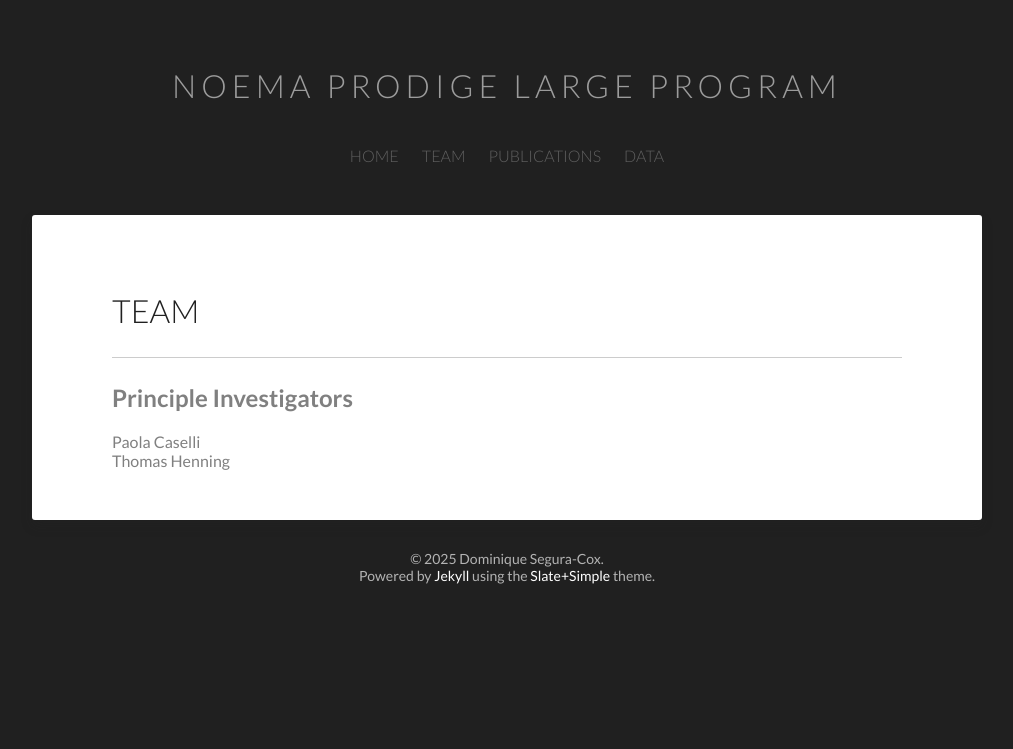
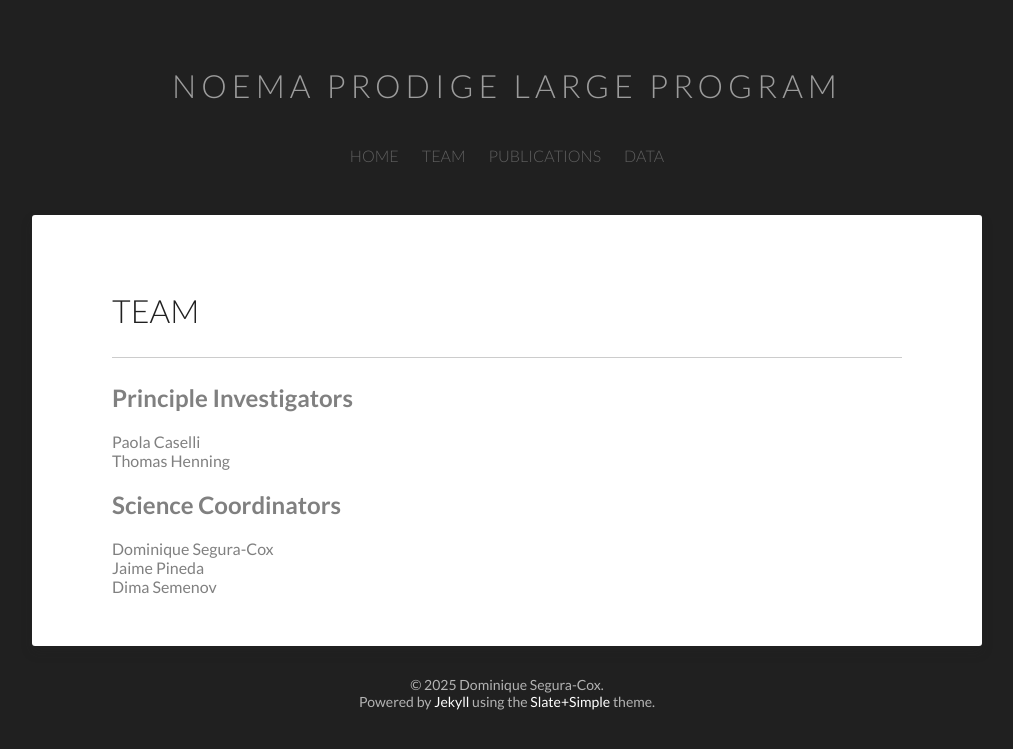
Before and after one commit to NOEMA-PRODIGE/NOEMA-PRODIGE.github.io, a Jekyll site: the page built from archives/index.html, in a window 1280 px wide. Shown: the top 749 px of the page, without its empty margins (133-1146 px from the left). Built offline with Jekyll 4.4.1, drawn with Linux system fonts in a browser that asks for light colours.

Commit message:
Update index.html

```diff
--- a/archives/index.html
+++ b/archives/index.html
@@ -15,4 +15,12 @@
 Paola Caselli <br>
 Thomas Henning  <br>
 
+<h1 style="font-size:150%;">
+Science Coordinators
+</h1>
+
+Dominique Segura-Cox <br>
+Jaime Pineda <br>
+Dima Semenov <br>
+
 </article>
```
